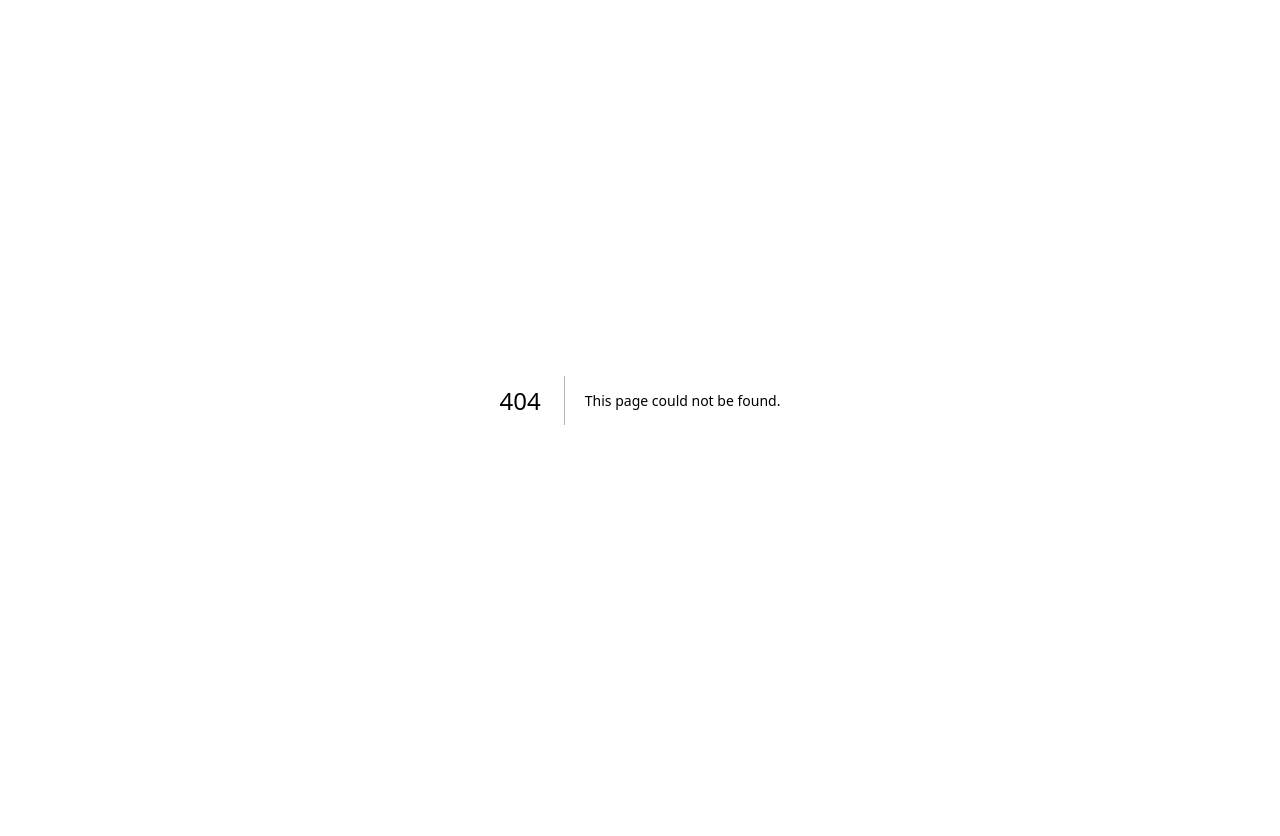
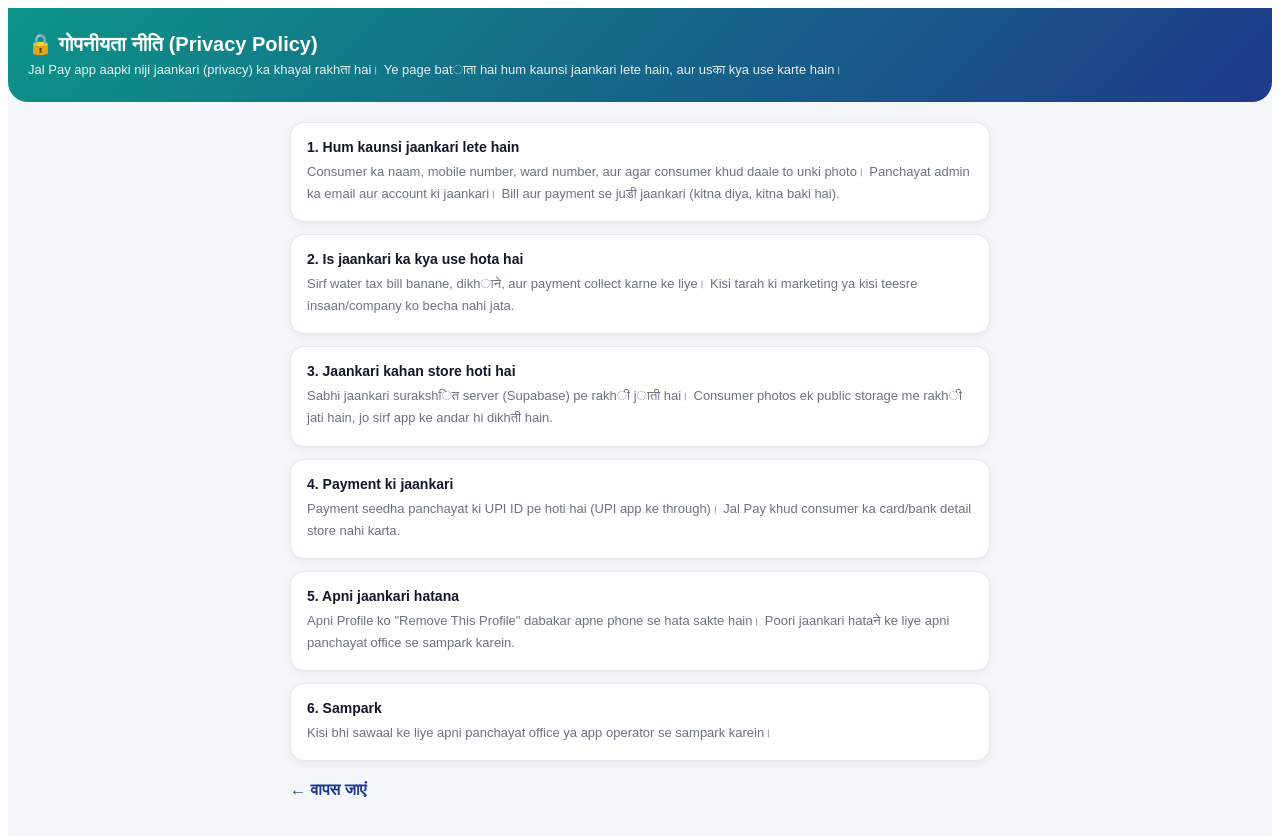
Before and after one commit to jay426647-coder/digital-billing, a Next.js app: page /privacy-policy in a window 1280 px wide. Before the commit this address had no page. Shown: the top 836 px of the page. Before the commit the page ends 800 px from the top, so only its background shows below. Built offline with nearby package versions, Linux system fonts and the light colour scheme.

Commit message:
Create page.jsx

```diff
--- /dev/null
+++ b/app/privacy-policy/page.jsx
@@ -0,0 +1,113 @@
+'use client';
+
+import { useState, useEffect } from 'react';
+import { getLang } from '../../lib/i18n';
+import { theme } from '../../lib/theme';
+
+const text = {
+  hi: {
+    heading: '🔒 गोपनीयता नीति (Privacy Policy)',
+    intro: 'Jal Pay app aapki niji jaankari (privacy) ka khayal rakhता hai। Ye page batाता hai hum kaunsi jaankari lete hain, aur usका kya use karte hain।',
+    sections: [
+      {
+        title: '1. Hum kaunsi jaankari lete hain',
+        desc: 'Consumer ka naam, mobile number, ward number, aur agar consumer khud daale to unki photo। Panchayat admin ka email aur account ki jaankari। Bill aur payment se juडी jaankari (kitna diya, kitna baki hai).',
+      },
+      {
+        title: '2. Is jaankari ka kya use hota hai',
+        desc: 'Sirf water tax bill banane, dikhाने, aur payment collect karne ke liye। Kisi tarah ki marketing ya kisi teesre insaan/company ko becha nahi jata.',
+      },
+      {
+        title: '3. Jaankari kahan store hoti hai',
+        desc: 'Sabhi jaankari surakshित server (Supabase) pe rakhी jाती hai। Consumer photos ek public storage me rakhी jati hain, jo sirf app ke andar hi dikhती hain.',
+      },
+      {
+        title: '4. Payment ki jaankari',
+        desc: 'Payment seedha panchayat ki UPI ID pe hoti hai (UPI app ke through)। Jal Pay khud consumer ka card/bank detail store nahi karta.',
+      },
+      {
+        title: '5. Apni jaankari hatana',
+        desc: 'Apni Profile ko "Remove This Profile" dabakar apne phone se hata sakte hain। Poori jaankari hatаने ke liye apni panchayat office se sampark karein.',
+      },
+      {
+        title: '6. Sampark',
+        desc: 'Kisi bhi sawaal ke liye apni panchayat office ya app operator se sampark karein।',
+      },
+    ],
+    back: '← वापस जाएं',
+  },
+  en: {
+    heading: '🔒 Privacy Policy',
+    intro: 'Jal Pay respects your privacy. This page explains what information we collect and how it is used.',
+    sections: [
+      {
+        title: '1. What information we collect',
+        desc: "Consumer's name, mobile number, ward number, and their photo if they choose to add one. Panchayat admin's email and account details. Bill and payment related information (amount paid, amount due).",
+      },
+      {
+        title: '2. How this information is used',
+        desc: 'Only to generate, display, and collect payment for water tax bills. It is never used for marketing or sold to any third party.',
+      },
+      {
+        title: '3. Where information is stored',
+        desc: 'All data is stored on a secure server (Supabase). Consumer photos are stored in a public storage location that is only shown within the app.',
+      },
+      {
+        title: '4. Payment information',
+        desc: "Payments go directly to the panchayat's UPI ID via the UPI app. Jal Pay does not itself store any consumer card or bank details.",
+      },
+      {
+        title: '5. Removing your information',
+        desc: 'You can remove your Profile from your device using "Remove This Profile". To remove your data entirely, please contact your panchayat office.',
+      },
+      {
+        title: '6. Contact',
+        desc: 'For any questions, please contact your panchayat office or the app operator.',
+      },
+    ],
+    back: '← Go Back',
+  },
+};
+
+export default function PrivacyPolicyPage() {
+  const [lang, setLang] = useState('hi');
+
+  useEffect(() => {
+    setLang(getLang());
+  }, []);
+
+  const t = text[lang];
+
+  return (
+    <div style={{ fontFamily: 'sans-serif', backgroundColor: theme.bg, minHeight: '100vh', paddingBottom: '30px' }}>
+      <div
+        style={{
+          background: `linear-gradient(135deg, ${theme.primary}, ${theme.accent})`,
+          padding: '24px 20px',
+          color: '#fff',
+          borderBottomLeftRadius: '20px',
+          borderBottomRightRadius: '20px',
+          marginBottom: '20px',
+        }}
+      >
+        <h1 style={{ margin: 0, fontSize: '20px' }}>{t.heading}</h1>
+        <p style={{ fontSize: '13px', opacity: 0.9, margin: '6px 0 0 0' }}>{t.intro}</p>
+      </div>
+
+      <div style={{ padding: '0 20px', maxWidth: '700px', margin: '0 auto' }}>
+        <div style={{ display: 'flex', flexDirection: 'column', gap: '12px' }}>
+          {t.sections.map((s, idx) => (
+            <div key={idx} style={{ background: theme.card, border: `1px solid ${theme.border}`, borderRadius: theme.radius, padding: '16px', boxShadow: theme.shadow }}>
+              <p style={{ margin: '0 0 6px 0', fontWeight: 'bold', color: theme.textDark, fontSize: '14px' }}>{s.title}</p>
+              <p style={{ margin: 0, color: theme.textMuted, fontSize: '13px', lineHeight: '1.7' }}>{s.desc}</p>
+            </div>
+          ))}
+        </div>
+
+        <a href="/" style={{ display: 'inline-block', marginTop: '20px', color: theme.accent, fontWeight: 'bold', textDecoration: 'none' }}>
+          {t.back}
+        </a>
+      </div>
+    </div>
+  );
+}
```
